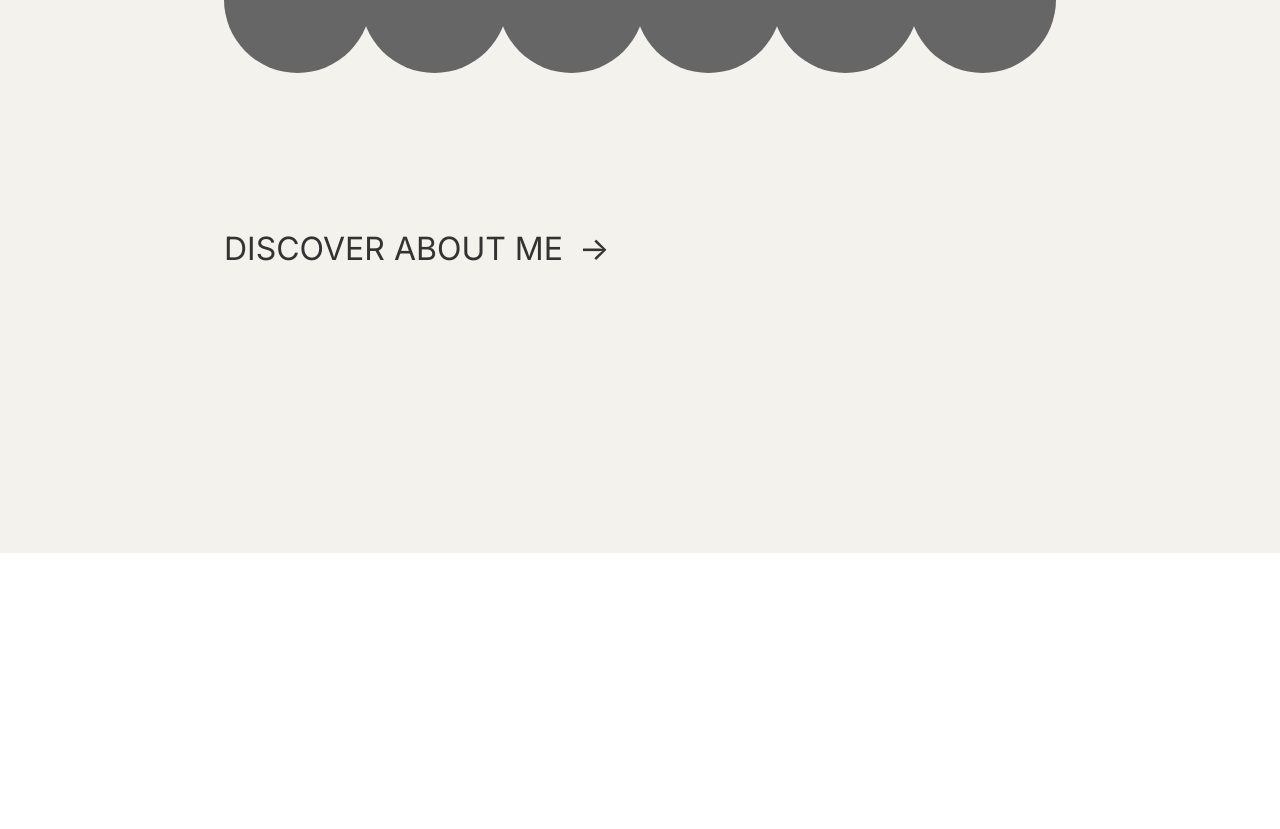
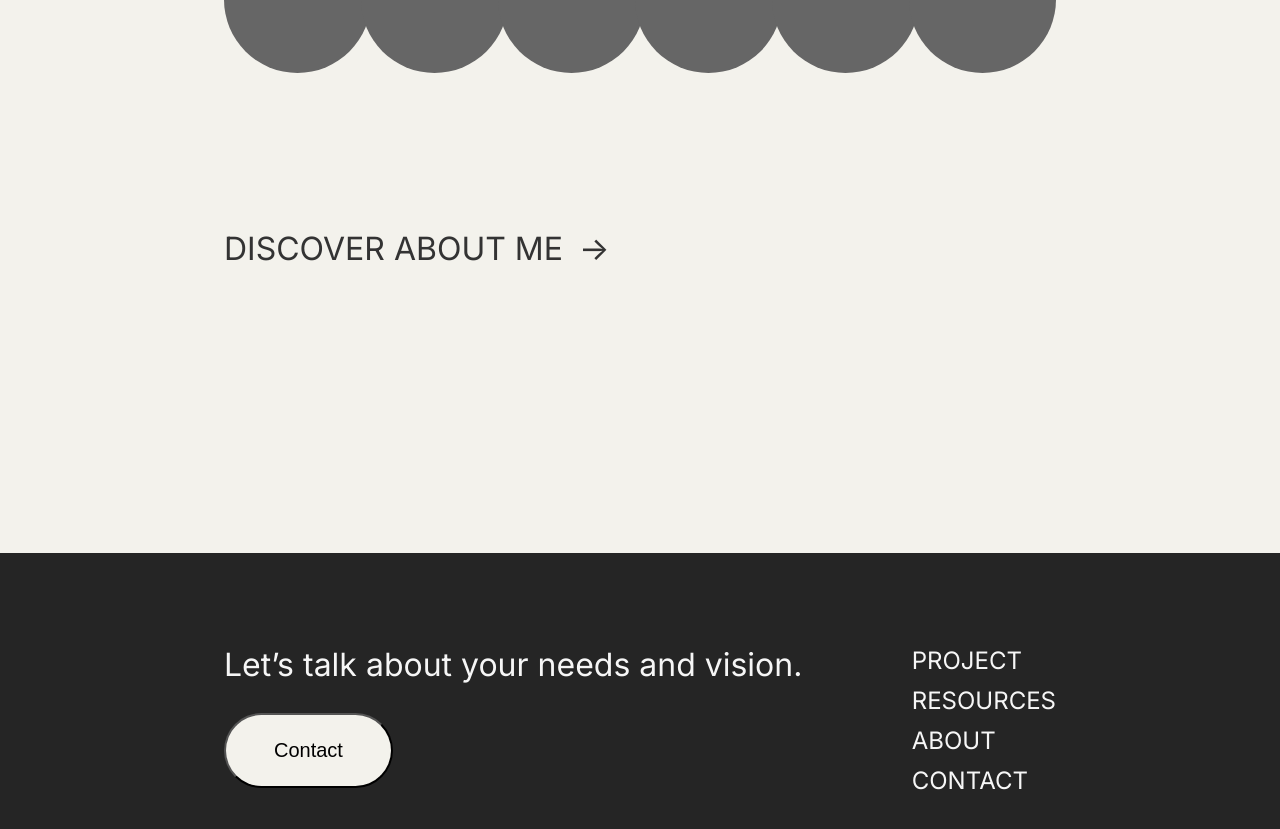
Before and after one commit to ada23410/portfolio, a Vue app: page / in a window 1280 px wide. Shown: the part 3427-4256 px from the top of the page. Before the commit the page ends 3980 px from the top, so only its background shows below. Built offline with nearby package versions, Linux system fonts and the light colour scheme; a web font is replaced by a local one.

Commit message:
add footer

```diff
--- a/src/App.vue
+++ b/src/App.vue
@@ -1,9 +1,11 @@
 <script setup>
 import Navbar from './components/global/Navbar.vue'
 import Home from './view/Home.Vue'
+import Footer from './components/global/Footer.vue'
 </script>
 
 <template>
   <Navbar />
   <Home />
+  <Footer />
 </template>
--- a/src/assets/css/components/_variables.scss
+++ b/src/assets/css/components/_variables.scss
@@ -4,10 +4,12 @@ $color-secondary: #35495e; // 輔色 (深藍灰 / 導覽或背景)
 $color-accent: #ff9800;    // 強調色 (按鈕 hover, highlight)
 
 $color-bg: #F3F2EC;        // 頁面背景
+$color-bg-dark: #252525;
 $color-bg-alt: #eceadf;    // 次背景 (區塊分隔)
 
 $color-text: #333333;      // 主要文字
 $color-text-light: #666666; // 次要文字
+$color-text-white: #f6f6f6;
 $color-border: #D9D9D9;    // 邊框
 
 // 字體
--- /dev/null
+++ b/src/components/global/Footer.vue
@@ -0,0 +1,54 @@
+<template>
+    <footer>
+        <div class="contact">
+            <div class="call-to-action">Let’s talk about your needs and vision.</div>
+            <button class="contact-btn">Contact</button>
+        </div>
+        <div class="menu">
+            <ul>
+                <li><a href="">PROJECT</a></li>
+                <li><a href="">RESOURCES</a></li>
+                <li><a href="">ABOUT</a></li>
+                <li><a href="">CONTACT</a></li>
+            </ul>
+        </div>
+    </footer>
+</template>
+
+<style lang="scss" scoped>
+@use "@/assets/css/components/variables" as *;
+
+footer {
+    padding: 6rem 14rem;
+    min-height: 40vh;
+    background-color: $color-bg-dark;
+    display: flex;
+    justify-content: space-between;
+    align-items: flex-start;
+    .contact {
+        .call-to-action {
+            font-size: $font-size-xxl;
+            color: $color-text-white;
+        }
+        .contact-btn {
+            background-color: $color-bg;
+            font-size: $font-size-lg;
+            margin-top: 2rem;
+            padding: 1.5rem 3rem;
+            border-radius: 50px;
+        }
+    }
+    .menu {
+        ul{
+            li {
+                margin-bottom: 1rem;
+                a{
+                    text-decoration: none;
+                    font-size: $font-size-xl;
+                    color: $color-text-white;
+                }
+            }
+        }
+    }
+}
+</style>
--- a/src/view/Home.vue
+++ b/src/view/Home.vue
@@ -154,7 +154,7 @@ import Card from '@/components/Blog/Card.vue'
             .triangle{
                 width: 100%;
                 max-width: 387px;
-                aspect-ratio: 387 / 370;   // 原始比例 (大概 1.05:1)
+                aspect-ratio: 387 / 370;
                 background-color: $color-text-light;
                 -webkit-clip-path: polygon(50% 0%, 0% 100%, 100% 100%);
                 clip-path: polygon(50% 0%, 0% 100%, 100% 100%);
@@ -162,10 +162,10 @@ import Card from '@/components/Blog/Card.vue'
             }
         }
         .inorganic {
-            --h: clamp(540px, 30vw, 630px);   // 整體高度（響應式）
-            --w: clamp(260px, 20vw, 260px);   // 每個膠囊寬度
-            --r: 90px;                         // 膠囊的圓角
-            --overlap: 10px;                   // 重疊量（越大縫隙越小）
+            --h: clamp(540px, 30vw, 630px);   // 高度（響應式）
+            --w: clamp(260px, 20vw, 260px);   // 寬度
+            --r: 90px;                        // 圓角
+            --overlap: 10px;                  // 重疊量（越大縫隙越小）
             display: flex;
             align-items: center;
             justify-content: center;
@@ -174,7 +174,7 @@ import Card from '@/components/Blog/Card.vue'
                 width: var(--w);
                 height: var(--h);
                 border-radius: calc(var(--r) * 1.5);
-                background: $color-text-light;                  // 灰色底
+                background: $color-text-light;
                 position: relative;
             }
             .pill + .pill {
```
